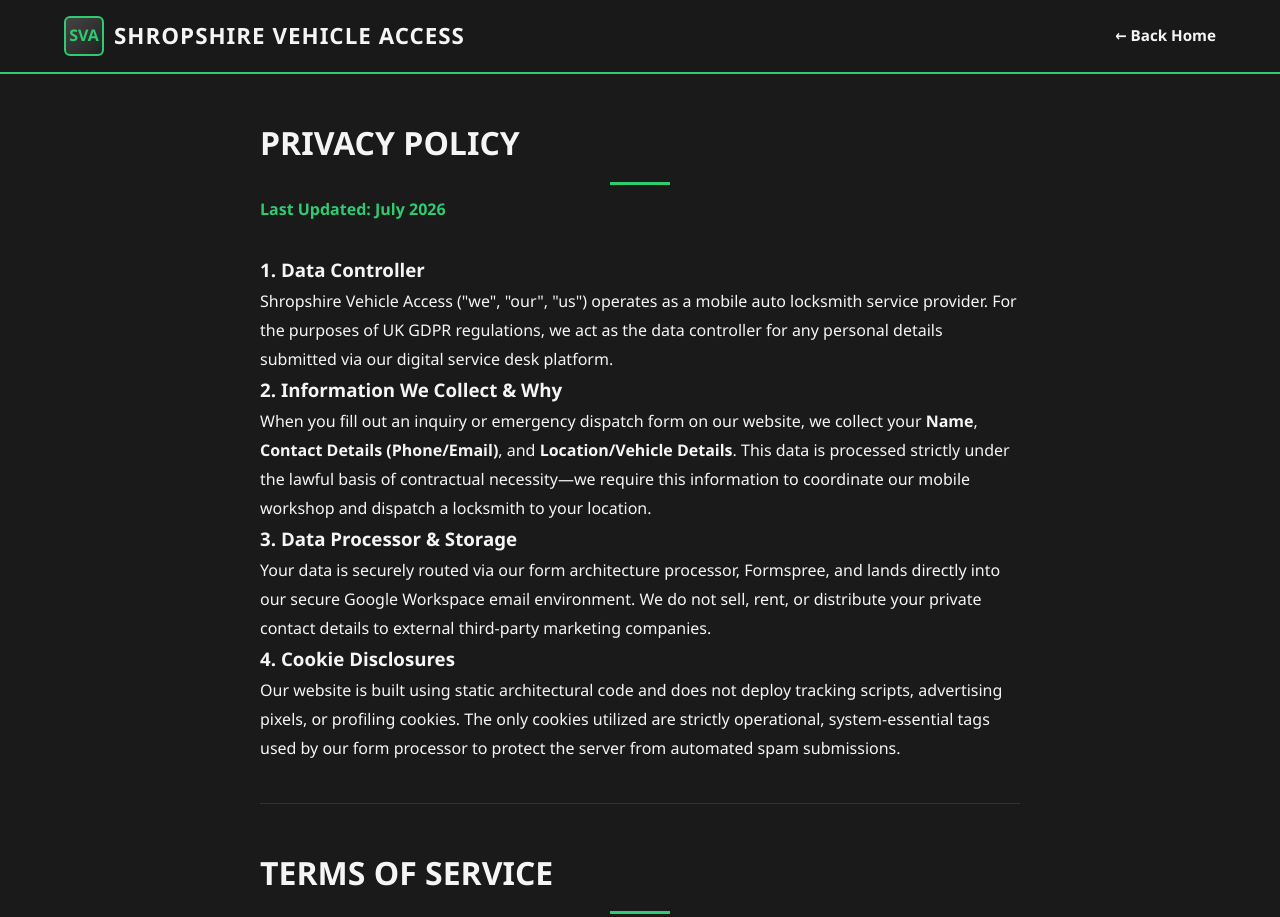
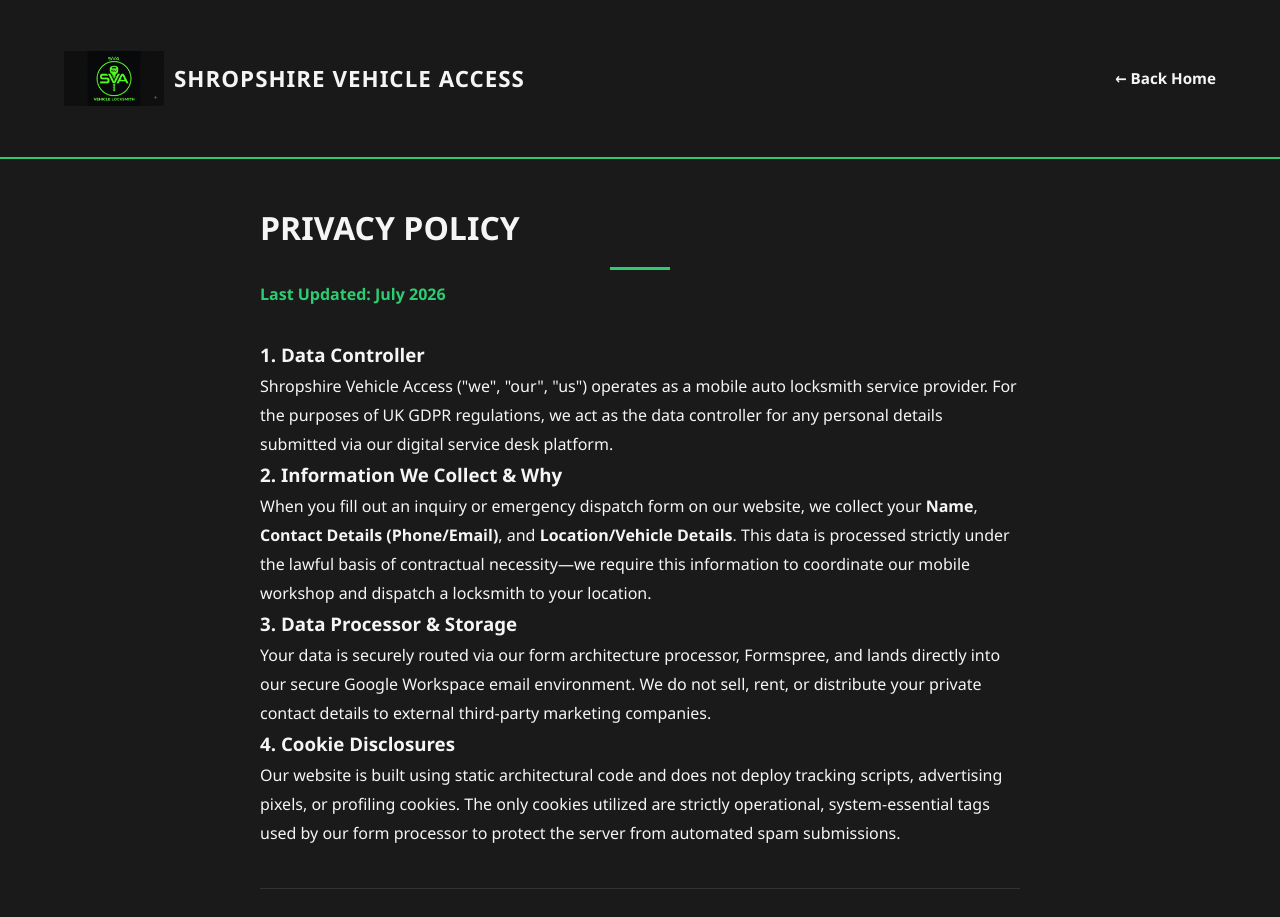
Before and after one commit to jonesy1855/svalocksmiths, a plain HTML site: page legal.html in a window 1280 px wide. Shown: the top 917 px of the page. Drawn offline with Linux system fonts and the light colour scheme.

Commit message:
Upgrade header to official brand emblem logo image

```diff
--- a/assets/css/styles.css
+++ b/assets/css/styles.css
@@ -55,6 +55,15 @@ header {
     font-weight: bold;
     color: var(--accent-green);
 }
+
+/* Styling for the new official logo image */
+.logo-img {
+    width: 100px;       /* Keeps it perfectly sized in the header */
+    height: 125px;      /* Maintains a uniform square/circle ratio */
+    object-fit: contain;
+    border-radius: 4px; /* Optional slight smoothing */
+}
+
 
 .brand-name h1 {
     font-size: 1.4rem;
--- a/legal.html
+++ b/legal.html
@@ -11,9 +11,12 @@
     <!-- CLEAN NAVIGATION -->
     <header>
         <div class="logo-container">
-            <a href="index.html" style="text-decoration: none; color: inherit; display: flex; align-items: center; gap: 10px;">
-                <div class="logo-icon">SVA</div>
-                <div class="brand-name"><h1>Shropshire Vehicle Access</h1></div>
+            <a href="../index.html" style="text-decoration: none; color: inherit; display: flex; align-items: center; gap: 10px;">
+                <!-- Path pointing back to the images folder -->
+                <img src="../assets/images/logo.png" alt="SVA Logo" class="logo-img">
+                <div class="brand-name">
+                    <h1>Shropshire Vehicle Access</h1>
+                </div>
             </a>
         </div>
         <nav>
```
Also changed, not shown: index.html (+3 -1 lines), services/emergency-lockout.html (+4 -1 lines), services/spare-keys.html (+5 -2 lines), services/van-security.html (+5 -2 lines), assets/images/logo.png (added).
